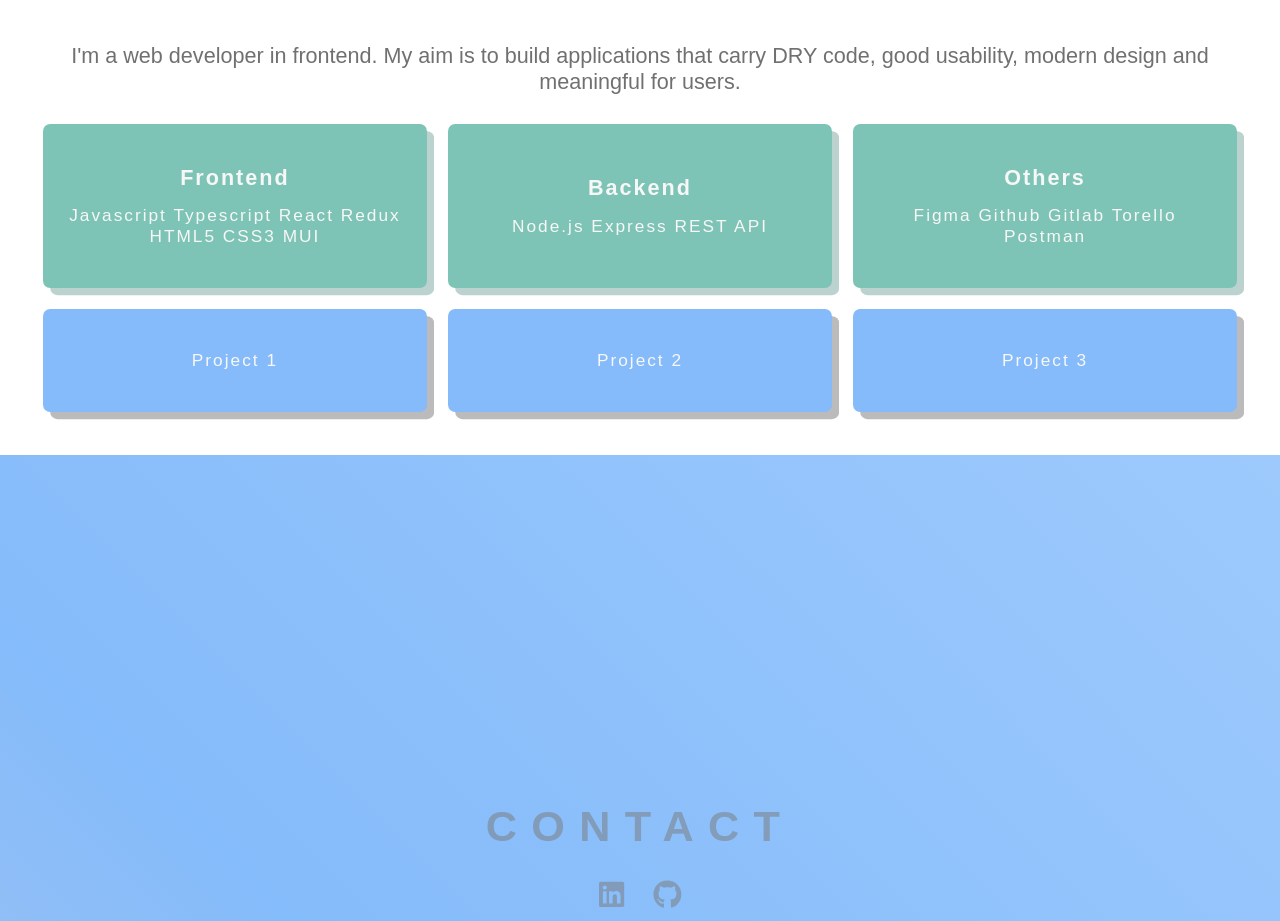
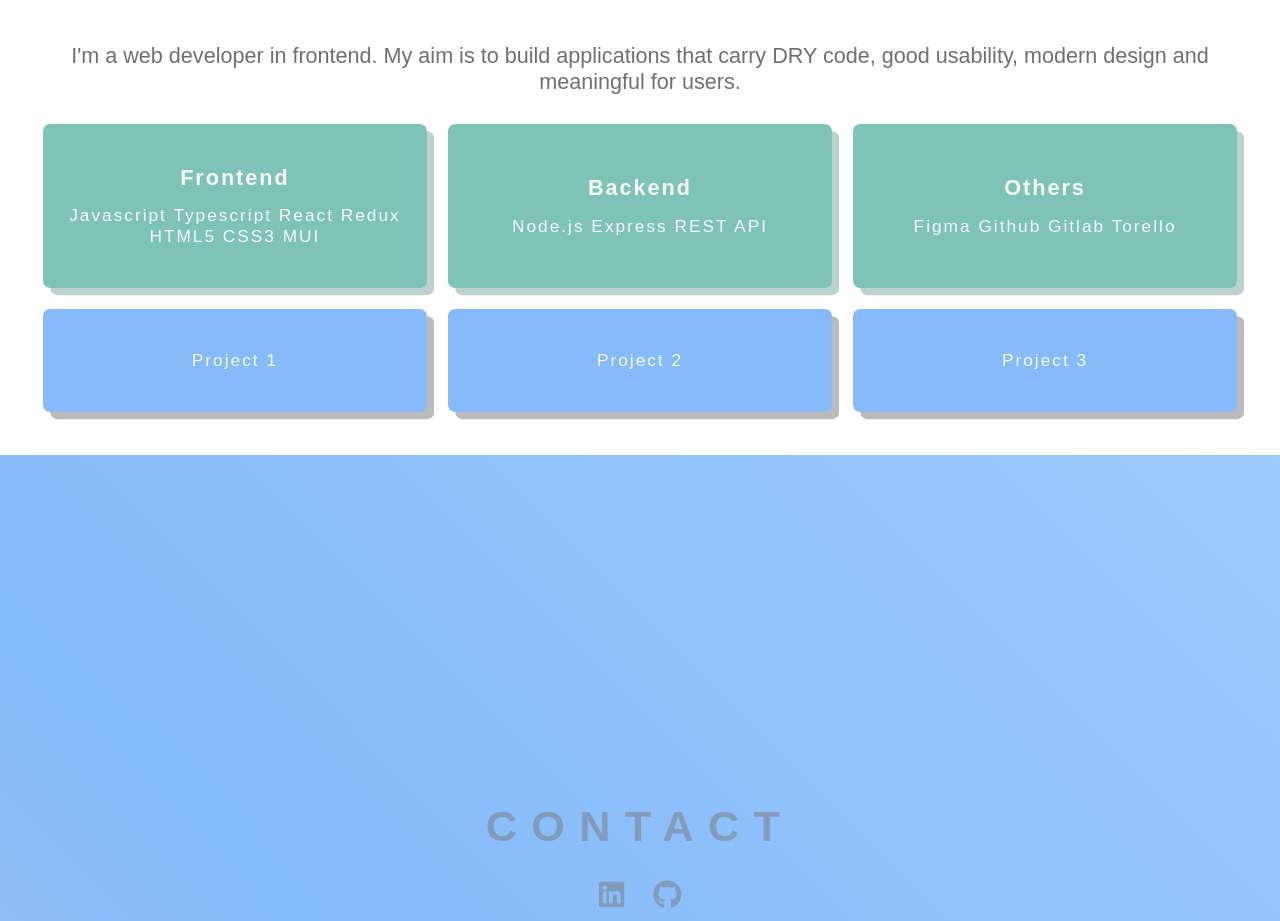
Before and after one commit to makiyo-ronkko/makiyo-app, a React (Create React App) app: page / in a window 1280 px wide. Shown: the part 800-1721 px from the top of the page. Built offline with nearby package versions, Linux system fonts and the light colour scheme.

Commit message:
chore: update text

```diff
--- a/src/App.tsx
+++ b/src/App.tsx
@@ -34,7 +34,7 @@ export const App = () => {
 						<p className={AppStyles.text}>
 							<b>Others</b>
 						</p>
-						Figma Github Gitlab Torello Postman
+						Figma Github Gitlab Torello
 					</div>
 					<button className={`${AppStyles.card} ${AppStyles.project}`}>
 						<p>Project 1</p>
```
